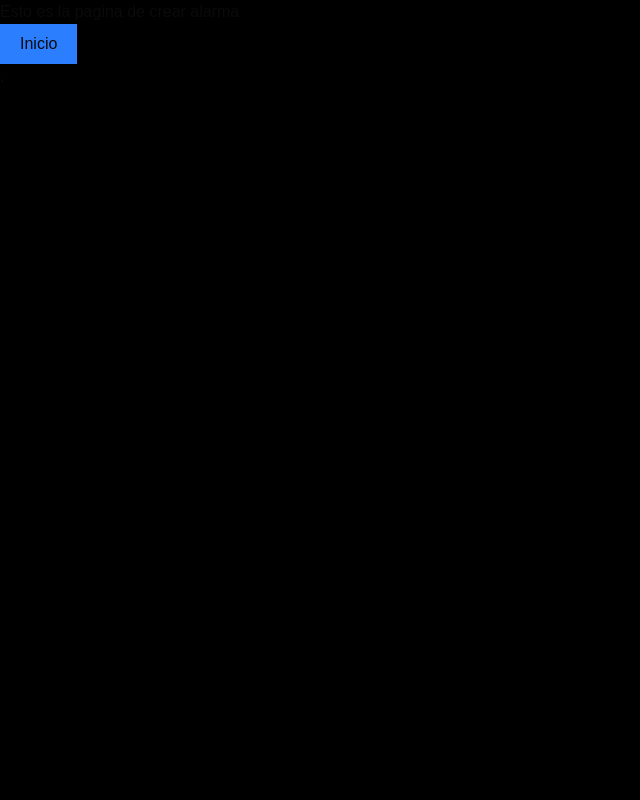
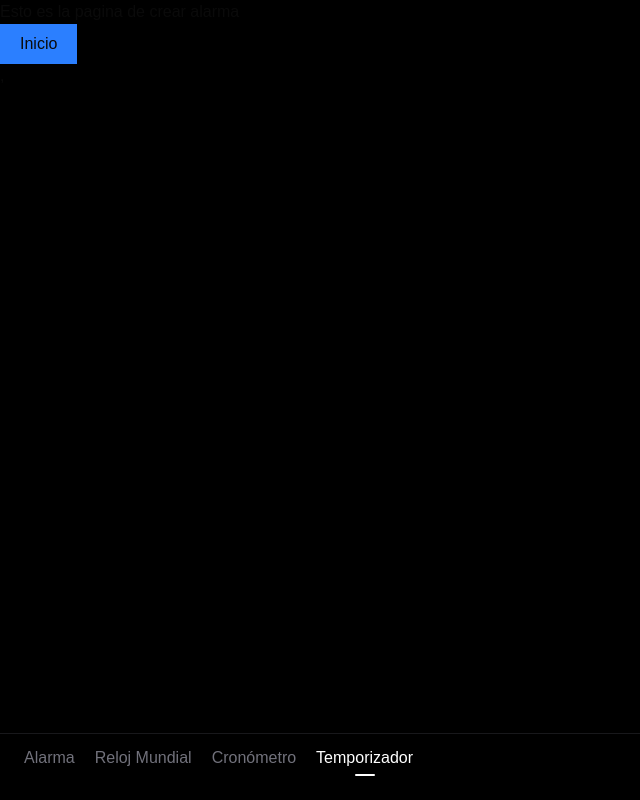
Before and after one commit to miush-env/Elis, a React (Vite) app: page /timer in a window 1280 px wide. Shown: the whole page, without its empty margins (0-640 px from the left). Built offline with nearby package versions, Linux system fonts and the light colour scheme.

Commit message:
se importo el componente de navBar
se importo el componente de NavBar

```diff
--- a/src/pages/TestPage.tsx
+++ b/src/pages/TestPage.tsx
@@ -1,4 +1,5 @@
 import { NavLink } from "react-router";
+import NavBar from "@/components/NavBar";
 
 function TestPage() {
   return (
@@ -7,6 +8,8 @@ function TestPage() {
       <button className="bg-blue-500 py-2 px-5">
         <NavLink to="/">Inicio</NavLink>
       </button>
+
+      <NavBar />
     </div>
   )
 }
```
